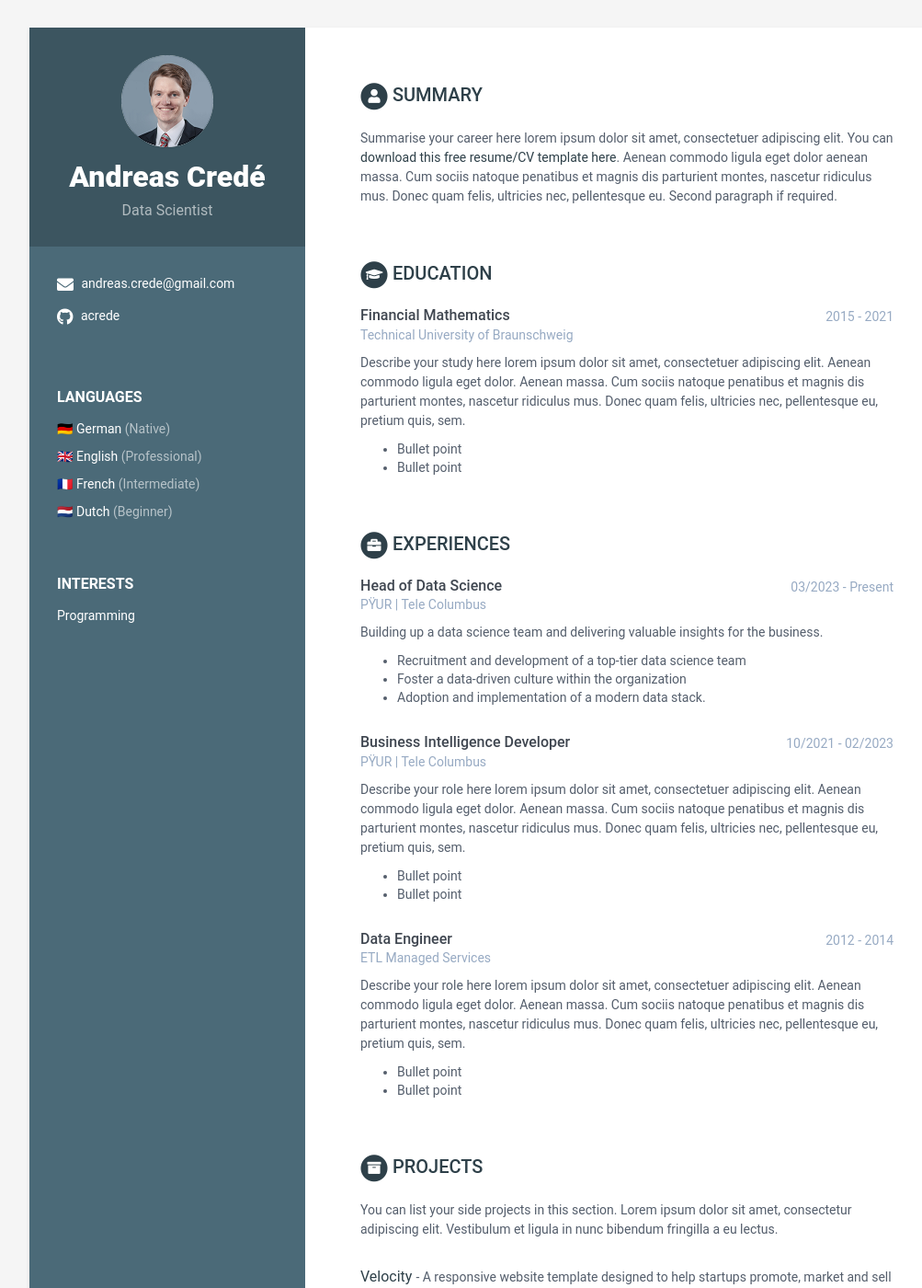
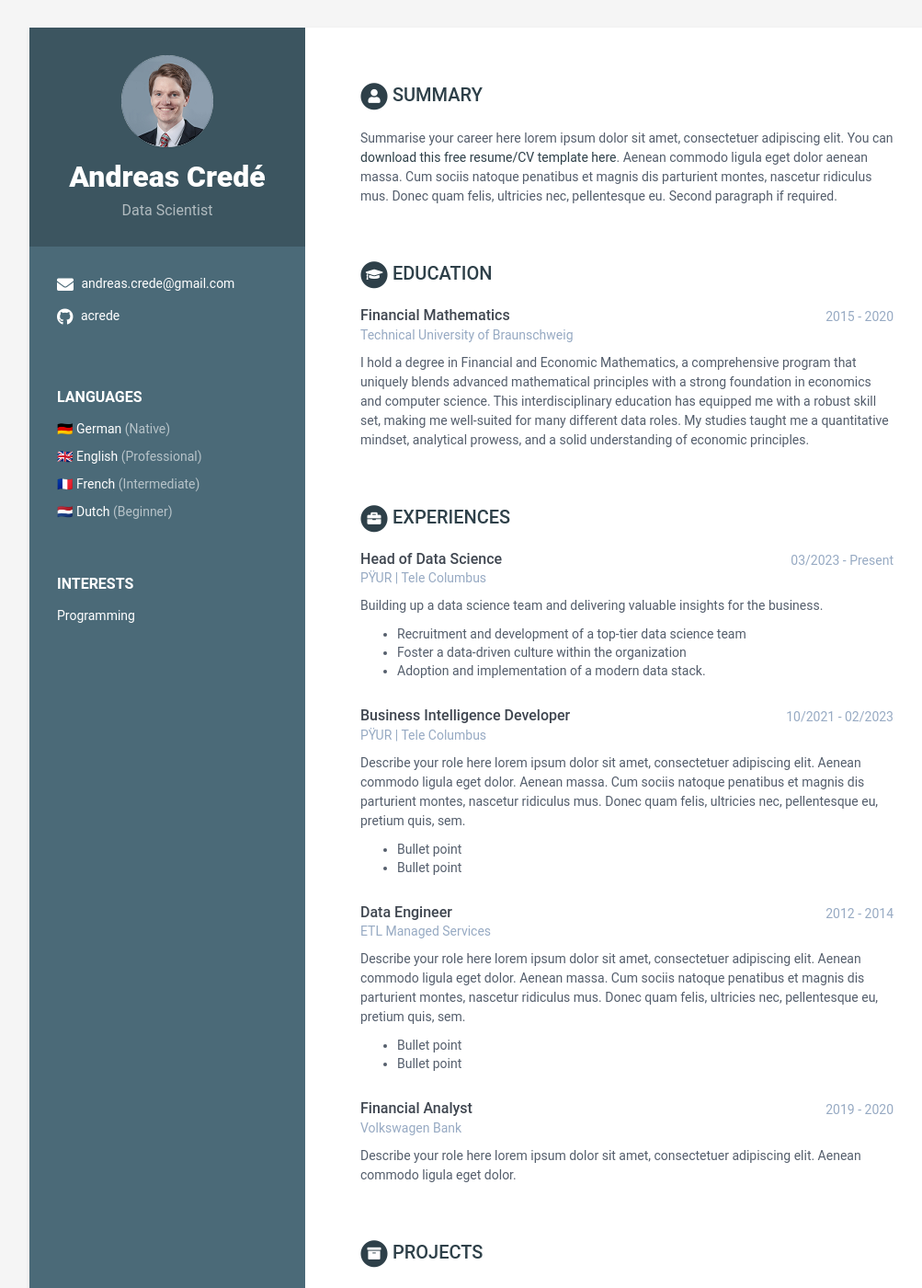
Before and after one commit to acrede/acrede.github.io, a Jekyll site: the page built from index.html, in a window 1280 px wide and 1400 px high. Shown: the whole window at 92% size, without its empty margins (108-1111 px from the left). Built offline with Jekyll 4.4.1, drawn with Linux system fonts in a browser that asks for light colours.

Commit message:
Added some information

```diff
--- a/_data/data.yml
+++ b/_data/data.yml
@@ -70,15 +70,14 @@ education:
     info:
       - degree: Financial Mathematics
         university: Technical University of Braunschweig
-        time: 2015 - 2021
+        time: 2015 - 2020
         details: |
-          Describe your study here lorem ipsum dolor sit amet, consectetuer
-          adipiscing elit. Aenean commodo ligula eget dolor. Aenean massa. Cum
-          sociis natoque penatibus et magnis dis parturient montes, nascetur
-          ridiculus mus. Donec quam felis, ultricies nec, pellentesque eu,
-          pretium quis, sem.
-            - Bullet point
-            - Bullet point
+          I hold a degree in Financial and Economic Mathematics, a comprehensive program that uniquely
+          blends advanced mathematical principles with a strong foundation in economics and computer science.
+          This interdisciplinary education has equipped me with a robust skill set,
+          making me well-suited for many different data roles.
+          My studies taught me a quantitative mindset, analytical prowess, and a solid understanding
+          of economic principles.
 
 experiences:
     title: Experiences
@@ -116,6 +115,13 @@ experiences:
           pellentesque eu, pretium quis, sem.
             - Bullet point
             - Bullet point
+
+      - role: Financial Analyst
+        time: 2019 - 2020
+        company: Volkswagen Bank
+        details: |
+          Describe your role here lorem ipsum dolor sit amet, consectetuer
+          adipiscing elit. Aenean commodo ligula eget dolor.
 
 # certifications:
 #       title: Certifications
```
